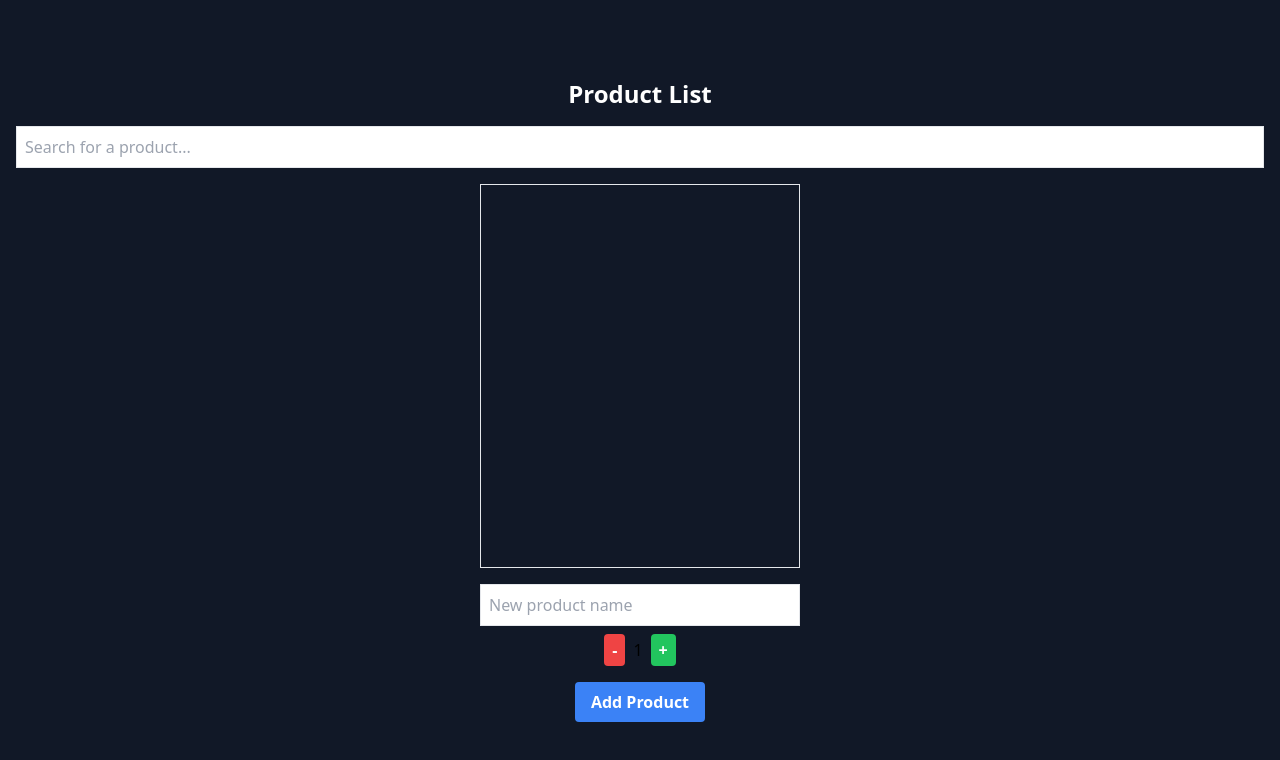
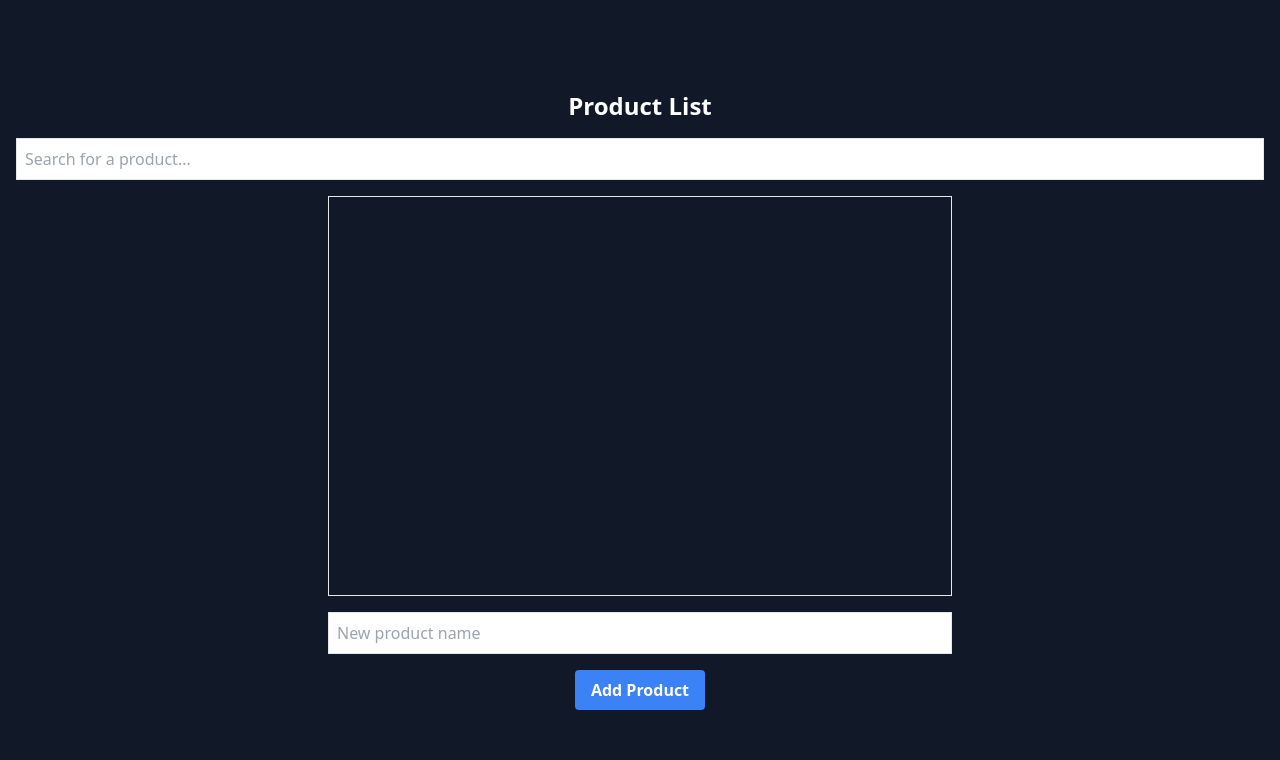
Before and after one commit to sofia-lpz/hackmx6, a React (Vite) app in the folder mit/: page /product-list in a window 1280 px wide. Shown: the top 760 px of the page. Built offline with nearby package versions, Linux system fonts and the light colour scheme.

Commit message:
fixed product list

```diff
--- a/mit/src/ProductList.jsx
+++ b/mit/src/ProductList.jsx
@@ -3,10 +3,15 @@ import { useLocation } from 'react-router-dom';
 
 function ProductList() {
   const location = useLocation();
-  const [products, setProducts] = useState(location.state?.products || []);
+  const [products, setProducts] = useState(
+    location.state?.products?.map((product) => ({
+      ...product,
+      amount: Number(product.amount) || 1,
+    })) || []
+  );
   const [searchTerm, setSearchTerm] = useState('');
   const [newProductName, setNewProductName] = useState('');
-  const [newProductAmount, setNewProductAmount] = useState(1);
+  const [newProductAmount] = useState(1); // Fixed amount of 1 for new products
 
   const handleDelete = (index) => {
     setProducts(products.filter((_, i) => i !== index));
@@ -20,14 +25,15 @@ function ProductList() {
 
   const handleIncrease = (index) => {
     const updatedProducts = [...products];
-    updatedProducts[index].amount += 1;
+    updatedProducts[index].amount = (Number(updatedProducts[index].amount) || 0) + 1;
     setProducts(updatedProducts);
   };
 
   const handleDecrease = (index) => {
     const updatedProducts = [...products];
-    if (updatedProducts[index].amount > 1) {
-      updatedProducts[index].amount -= 1;
+    const currentAmount = Number(updatedProducts[index].amount) || 1;
+    if (currentAmount > 1) {
+      updatedProducts[index].amount = currentAmount - 1;
       setProducts(updatedProducts);
     }
   };
@@ -36,7 +42,6 @@ function ProductList() {
     if (newProductName.trim()) {
       setProducts([...products, { name: newProductName, amount: newProductAmount }]);
       setNewProductName('');
-      setNewProductAmount(1);
     }
   };
 
@@ -45,7 +50,7 @@ function ProductList() {
   );
 
   return (
-    <div className="flex flex-col items-center justify-center h-screen text-center bg-gray-900 p-4">
+    <div className="flex flex-col items-center justify-center min-h-screen text-center bg-gray-900 p-4">
       <h1 className="text-2xl font-bold text-white mb-4">Product List</h1>
       <input
         type="text"
@@ -54,7 +59,7 @@ function ProductList() {
         placeholder="Search for a product..."
         className="border p-2 w-full mb-4"
       />
-      <div className="border p-4 w-full sm:w-80 h-96 overflow-y-auto mb-4 flex flex-col">
+      <div className="border p-4 w-full sm:w-96 lg:w-1/2 h-96 lg:h-[50vh] overflow-y-auto mb-4 flex flex-col">
         {filteredProducts.map((product, index) => (
           <div key={index} className="bg-gray-800 text-white p-2 rounded-lg mb-2 flex items-center justify-between">
             <div className="flex items-center">
@@ -87,29 +92,14 @@ function ProductList() {
           </div>
         ))}
       </div>
-      <div className="flex flex-col items-center w-full sm:w-80">
+      <div className="flex flex-col items-center w-full sm:w-96 lg:w-1/2">
         <input
           type="text"
           value={newProductName}
           onChange={(e) => setNewProductName(e.target.value)}
           placeholder="New product name"
-          className="border p-2 w-full mb-2"
+          className="border p-2 w-full mb-4"
         />
-        <div className="flex items-center mb-4">
-          <button
-            onClick={() => setNewProductAmount((prev) => Math.max(1, prev - 1))}
-            className="bg-red-500 hover:bg-red-700 text-white font-bold py-1 px-2 rounded"
-          >
-            -
-          </button>
-          <span className="mx-2">{newProductAmount}</span>
-          <button
-            onClick={() => setNewProductAmount((prev) => prev + 1)}
-            className="bg-green-500 hover:bg-green-700 text-white font-bold py-1 px-2 rounded"
-          >
-            +
-          </button>
-        </div>
         <button
           onClick={handleAddProduct}
           className="bg-blue-500 hover:bg-blue-700 text-white font-bold py-2 px-4 rounded w-full sm:w-auto"
```
